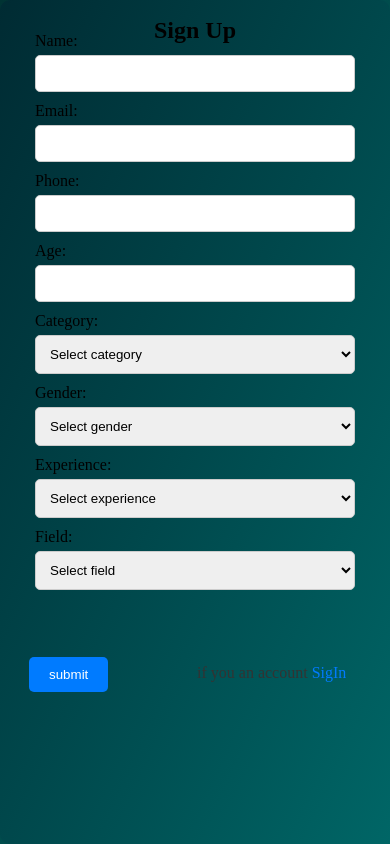
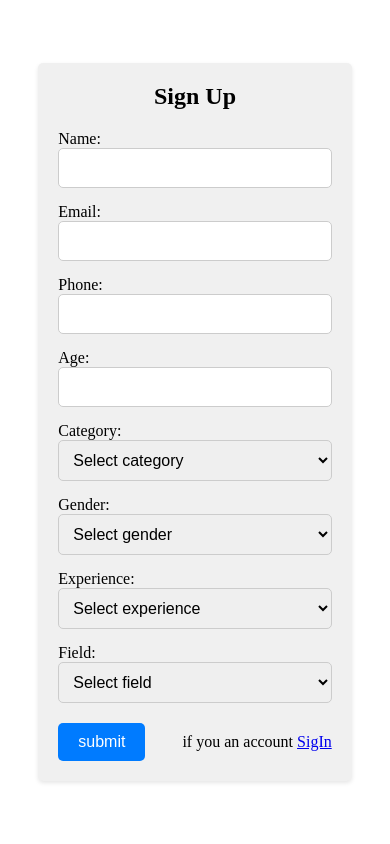
Before and after one commit to Vikesh667/labormanagementsystem, a React (Create React App) app: page /signup in a window 390 px wide. Built offline with nearby package versions, Linux system fonts and the light colour scheme.

Commit message:
footer style

```diff
--- a/src/Pages/HomePages.js
+++ b/src/Pages/HomePages.js
@@ -19,7 +19,7 @@ const HomePages = () => {
       <section id="contact">
         <ContactUs />
       </section>
-      {/* <Footer /> */}
+      <Footer />
     </div>
   );
 };
--- a/src/componenet/Footer.module.css
+++ b/src/componenet/Footer.module.css
@@ -1,45 +1,87 @@
-footer {
-    background-color: #333;
-    color: #fff;
-    text-align: center;
-    padding: 20px 0;
+@import url('https://fonts.googleapis.com/css2?family=Libre+Franklin:wght@300&family=Roboto&display=swap');
+.container{
+  width: 100vw;
+  margin: auto;
+}
+.row{
+  display: flex;
+  flex-wrap: wrap;
+}
+ul li{
+  list-style: none;
+}
+.footer{
+  background-color: #24262b;
+  padding: 70px 0;
+}
+.footercol{
+  width: 33%;
+  padding: 0 25px;
+
+}
+.footercol h4{
+  font-size: 18px;
+  color: #ffffff;
+  text-transform: capitalize;
+  margin-bottom: 30px;
+  font-family: 'Libre Franklin', sans-serif;
+  font-weight: 500;
+  position: relative;
+}
+.footercol h4::before{
+content: " ";
+position: absolute;
+left: 0;bottom: -10px;
+background-color: #e91e63;
+height: 2px;
+box-sizing: border-box;
+width: 50px;
+
+}
+.footercol ul li:not(:last-child){
+  margin-bottom: 10px;
+}
+.footercol ul a{
+  font-size: 16px;
+  text-transform: capitalize;
+  color: #bbbbbb;
+  text-decoration: none;
+  font-weight: 300;
+  display: block;
+ transition: all .3s ease;
+}
+ ul a:hover{
+  color: #ffffff;
+  padding-left: 8px;
+}
+.footercol .social a{
+  display: inline-block;
+  width: 35px;
+  height: 35px;
+  background-color: rgb(255, 255, 255,0.2);
+  margin:0 10px 10px 0;
+  text-align: center;
+  line-height: 40px;
+  border-radius: 50%;
+  transition: all .5s ease;
+  text-align: center;
+  color: #ffffff;
+}
+.footercol .social a:hover{
+  color: #24262b;
+  background-color: white;
+}
+
+@media screen and (max-width:768px) {
+  .footercol{
+    width: 50%;
+    margin-bottom: 30px;
   }
+}
 
-  .container {
-    max-width: 960px;
-    margin: 0 auto;
-    display: flex;
-    justify-content: space-around;
+@media screen and (max-width:574px) {
+  .footercol{
+    width: 100%;
+    margin-bottom: 30px;
   }
-
-  .footercontent {
-    display: flex;
-    justify-content: space-between;
-  }
-
-  .footercontent p {
-    margin: 0;
-  }
-
-  .footerlinks {
-    list-style: none;
-    padding: 0;
-    display: flex;
-  }
-
-  .footerlinks li {
-    margin-right: 20px;
-  }
-
-  .footer-links li:last-child {
-    margin-right: 0;
-  }
-
-  .footerlinks a {
-    color: #fff;
-    text-decoration: none;
-  }
-
-  .footerlinks a:hover {
-    color: #ffcc00;
-  }
+}
--- a/src/componenet/header/Header.module.css
+++ b/src/componenet/header/Header.module.css
@@ -5,7 +5,7 @@
  width: 100vw;
  height: 5rem;
  align-items: center;
- background-color: #333;
+ background-color: #24262b;
  position: fixed;
  z-index: 99;
 }
--- a/src/componenet/home/Home.js
+++ b/src/componenet/home/Home.js
@@ -5,7 +5,7 @@ import images from "../../data";
 import { Link } from "react-router-dom";
 const Home = () => {
   const [currentState, setCurrentState] = useState(0);
-  const [color,setColor]=useState(null)
+  const [color, setColor] = useState(null);
   const bgImageStyle = {
     backgroundImage: `url(${images[currentState].url})`,
     backgroundPosition: "center",
@@ -16,18 +16,15 @@ const Home = () => {
   };
   const goToNext = (currentState) => {
     setCurrentState(currentState);
-
   };
   useEffect(() => {
     const timer = setTimeout(() => {
-      if (currentState === 3 ) {
-
-        setColor(null)
+      if (currentState === 3) {
+        setCurrentState(0)
       } else {
         setCurrentState(currentState + 1);
-
       }
-    }, 2000);
+    }, 5000);
     return () => clearTimeout(timer);
   }, [currentState]);
 
@@ -56,7 +53,7 @@ const Home = () => {
         {images.map((image, currentState) => (
           <span
             key={currentState}
-         style= {{backgroundColor:color}}
+            style={{ backgroundColor: color }}
             onClick={() => goToNext(currentState)}
           ></span>
         ))}
--- a/src/componenet/register/SignUp.js
+++ b/src/componenet/register/SignUp.js
@@ -25,7 +25,6 @@ const SignUp = () => {
     e.preventDefault();
 
     console.log(formData);
-
   };
 
   return (
@@ -34,56 +33,59 @@ const SignUp = () => {
         <div className={style.heading}>
           <h2>Sign Up </h2>
         </div>
-        <div className={style.leftForm}>
         <div className={style.formgroup}>
-            <label>Name:</label>
+          <label className={style.lable}>Name:</label>
           <input
             type="text"
             name="name"
             value={formData.name}
             onChange={handleChange}
             required
+            className={style.input}
             />
         </div>
         <div className={style.formgroup}>
-            <label>Email:</label>
+          <label className={style.lable}>Email:</label>
           <input
             type="email"
             name="email"
             value={formData.email}
             onChange={handleChange}
             required
+            className={style.input}
           />
         </div>
         <div className={style.formgroup}>
-            <label>Phone:</label>
+          <label className={style.lable}>Phone:</label>
           <input
             type="tel"
             name="phone"
             value={formData.phone}
             onChange={handleChange}
             required
+            className={style.input}
           />
         </div>
         <div className={style.formgroup}>
-            <label>Age:</label>
+          <label className={style.lable}>Age:</label>
           <input
             type="number"
             name="age"
             value={formData.age}
             onChange={handleChange}
             required
+            className={style.input}
           />
         </div>
-        </div>
-        <div className={style.rigthForm}>
+
         <div className={style.formgroup}>
-            <label>Category:</label>
+          <label className={style.lable}>Category:</label>
           <select
             name="category"
             value={formData.category}
             onChange={handleChange}
             required
+            className={style.input}
           >
             <option value="">Select category</option>
             <option value="Category 1">Category 1</option>
@@ -92,12 +94,13 @@ const SignUp = () => {
           </select>
         </div>
         <div className={style.formgroup}>
-            <label>Gender:</label>
+          <label className={style.lable}>Gender:</label>
           <select
             name="gender"
             value={formData.gender}
             onChange={handleChange}
             required
+            className={style.input}
           >
             <option value="">Select gender</option>
             <option value="Male">Male</option>
@@ -106,12 +109,13 @@ const SignUp = () => {
           </select>
         </div>
         <div className={style.formgroup}>
-            <label>Experience:</label>
+          <label className={style.lable}>Experience:</label>
           <select
             name="experience"
             value={formData.experience}
             onChange={handleChange}
             required
+            className={style.input}
           >
             <option value="">Select experience</option>
             <option value="Less than 1 year">Less than 1 year</option>
@@ -121,12 +125,13 @@ const SignUp = () => {
           </select>
         </div>
         <div className={style.formgroup}>
-            <label>Field:</label>
+          <label className={style.lable}>Field:</label>
           <select
             name="field"
             value={formData.field}
             onChange={handleChange}
             required
+            className={style.input}
           >
             <option value="">Select field</option>
             <option value="Field 1">Field 1</option>
@@ -134,7 +139,7 @@ const SignUp = () => {
             {/* Add more options as needed */}
           </select>
         </div>
-        </div>
+
         <div className={style.btn}>
           <button>submit</button>
           <p>
--- a/src/componenet/register/SignUp.module.css
+++ b/src/componenet/register/SignUp.module.css
@@ -1,176 +1,65 @@
+/* SignUp.module.css */
+
 .container {
-  width: 100vw;
-  background-image: linear-gradient(to bottom right, #003333, #006666);
   display: flex;
   justify-content: center;
+  align-items: center;
   height: 100vh;
+}
 
+.formcontainer {
+  background-color: #f0f0f0;
+  padding: 20px;
+  border-radius: 5px;
+  box-shadow: 0 2px 4px rgba(0, 0, 0, 0.1);
+  max-width: 400px;
 }
-.formcontainer {
-  display: flex;
-  padding: 50px;
-  border-radius: 10px;
-  background-image: linear-gradient(to bottom right, #002b33, #006666ed);
-  animation: fadeIn 1s ease-in-out;
-  min-width: 80vw;
-  gap: 1rem;
-  margin: 3rem;
+
+.heading {
+  text-align: center;
+  margin-bottom: 20px;
 }
-.heading {
-  position: absolute;
-  top: 10%;
-  left: 46%;
-  font-weight: normal;
-}
-.heading h1 {
-  font-size: large;
-}
-.leftForm,
-.rigthForm {
-  margin: 2rem;
-  width: 350px;
-}
+
 .formgroup {
   margin-bottom: 15px;
 }
-.formgroup label {
+
+.label {
   display: block;
   margin-bottom: 5px;
 }
-.formgroup input,
-.formgroup select {
+
+.input {
   width: 100%;
   padding: 10px;
   border: 1px solid #ccc;
   border-radius: 5px;
+  font-size: 16px;
 }
+
 .btn {
   display: flex;
-  flex-direction: column;
-  position: absolute;
-  overflow: hidden;
+  justify-content: space-between;
+  align-items: center;
   margin-top: 20px;
-  bottom: 5%;
-  left: 43%;
-  gap: 1rem;
 }
 
-.btn button {
+button {
   background-color: #007bff;
   color: #fff;
   padding: 10px 20px;
   border: none;
   border-radius: 5px;
   cursor: pointer;
-  transition: transform 0.3s ease-in-out;
+  font-size: 16px;
 }
 
-.btn button:hover {
-  transform: scale(1.1);
+button:hover {
+  background-color: #0056b3;
 }
 
-.btn button::before {
-  content: "";
-  position: absolute;
-  top: 0;
-  left: -100%;
-  width: 100%;
-  height: 100%;
-  background: rgba(0, 0, 0, 0.2);
-  z-index: -1;
-  transition: left 0.3s ease-in-out;
+p {
+  margin: 0;
 }
 
-.btn button:hover::before {
-  left: 0;
-}
-/* CSS Styles */
-p {
-  font-size: 16px;
-  color: #333;
-  text-align: center;
-  margin-top: 20px;
-}
-
-p a {
-  color: #007bff;
-  text-decoration: none;
-  position: relative;
-}
-
-.btn p a::before {
-  content: "";
-  position: absolute;
-  bottom: -2px;
-  left: 0;
-  width: 100%;
-  height: 2px;
-  background-color: #007bff;
-  visibility: hidden;
-  transform: scaleX(0);
-  transition: all 0.2s ease-in-out;
-}
-
-p a:hover::before {
-  visibility: visible;
-  transform: scaleX(1);
-}
-
-@media screen and (max-width: 800px) {
-  .formcontainer {
-    width: 100%;
-    height: 100%;
-    margin: 0;
-    flex-direction: column;
-    align-items: center;
-    padding: 0;
-    gap: 0;
-    overflow-y: scroll;
-  }
-  .heading {
-    top: 2%;
-    left: 50%;
-    transform: translateX(-50%);
-  }
-
-  .rigthForm {
-    margin-top: -1rem;
-  }
-  .formgroup {
-    margin-bottom: 10px;
-  }
-  .btn {
-    bottom: 5%;
-    flex-direction: row;
-    align-items: center;
-    margin-left: 2.5rem;
-    transform: translateX(-50%);
-  }
-}
-@media screen and (max-width: 400px) {
-  .formcontainer {
-    padding-left: 15px;
-    padding-right: 15px;
-    height: 100%;
-    width: 100%;
-    padding: 0;
-    gap: -1rem;
-  }
-  .leftForm,
-  .rigthForm{
-    padding-left: 15px;
-    padding-right: 15px;
-
-  }
-  .rigthForm{
-    margin-top: -2rem;
-  }
-  .btn{
-    display: flex;
-    width: 100%;
-    justify-content: space-around;
-    bottom: 1%;
-    position: relative;
-  }
-
-}
+/* You can add more styles as needed */
```
Also changed, not shown: src/componenet/Footer.js (+34 -37 lines). Lines whose indentation alone changed are shown as unchanged.
